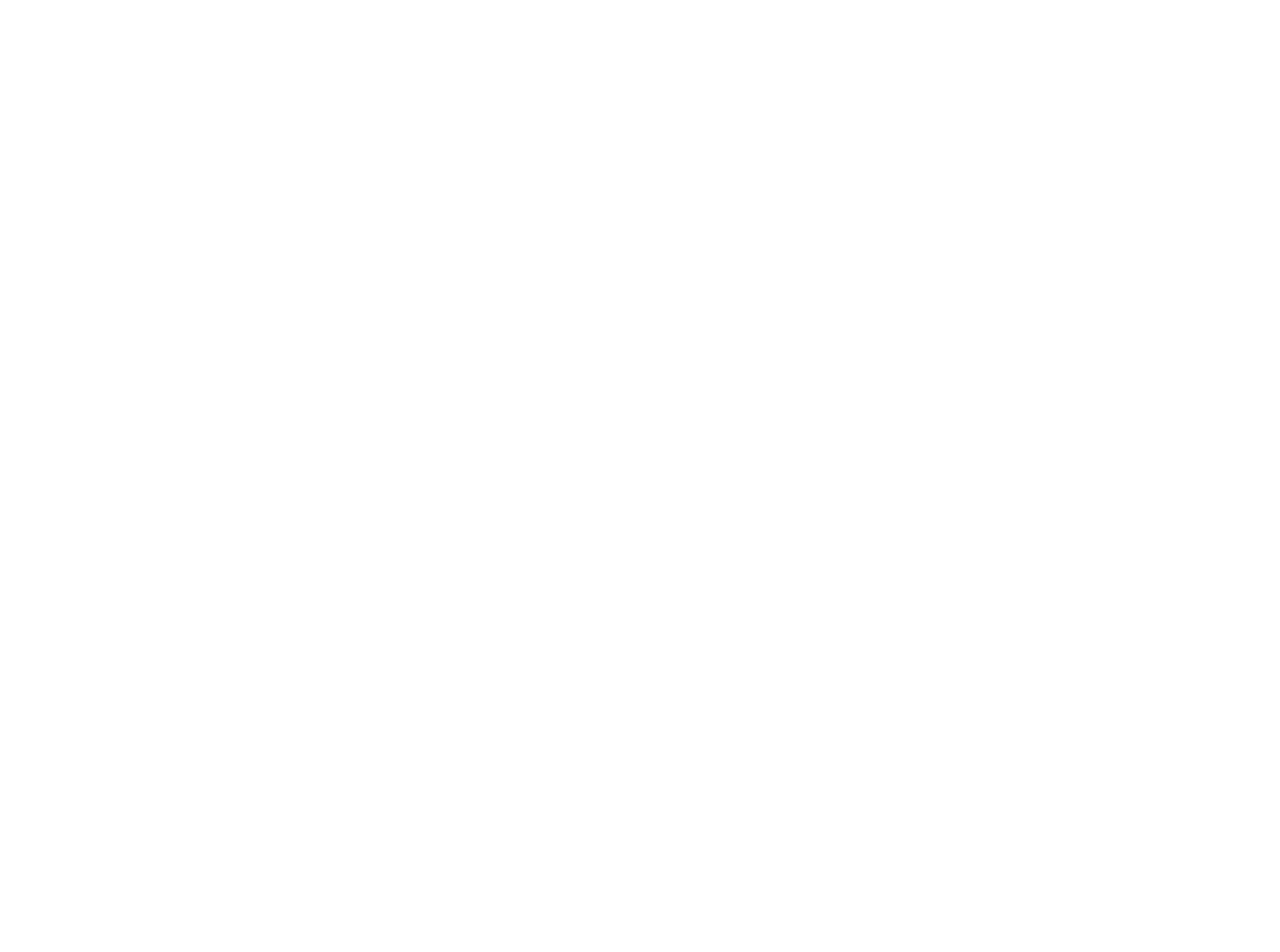
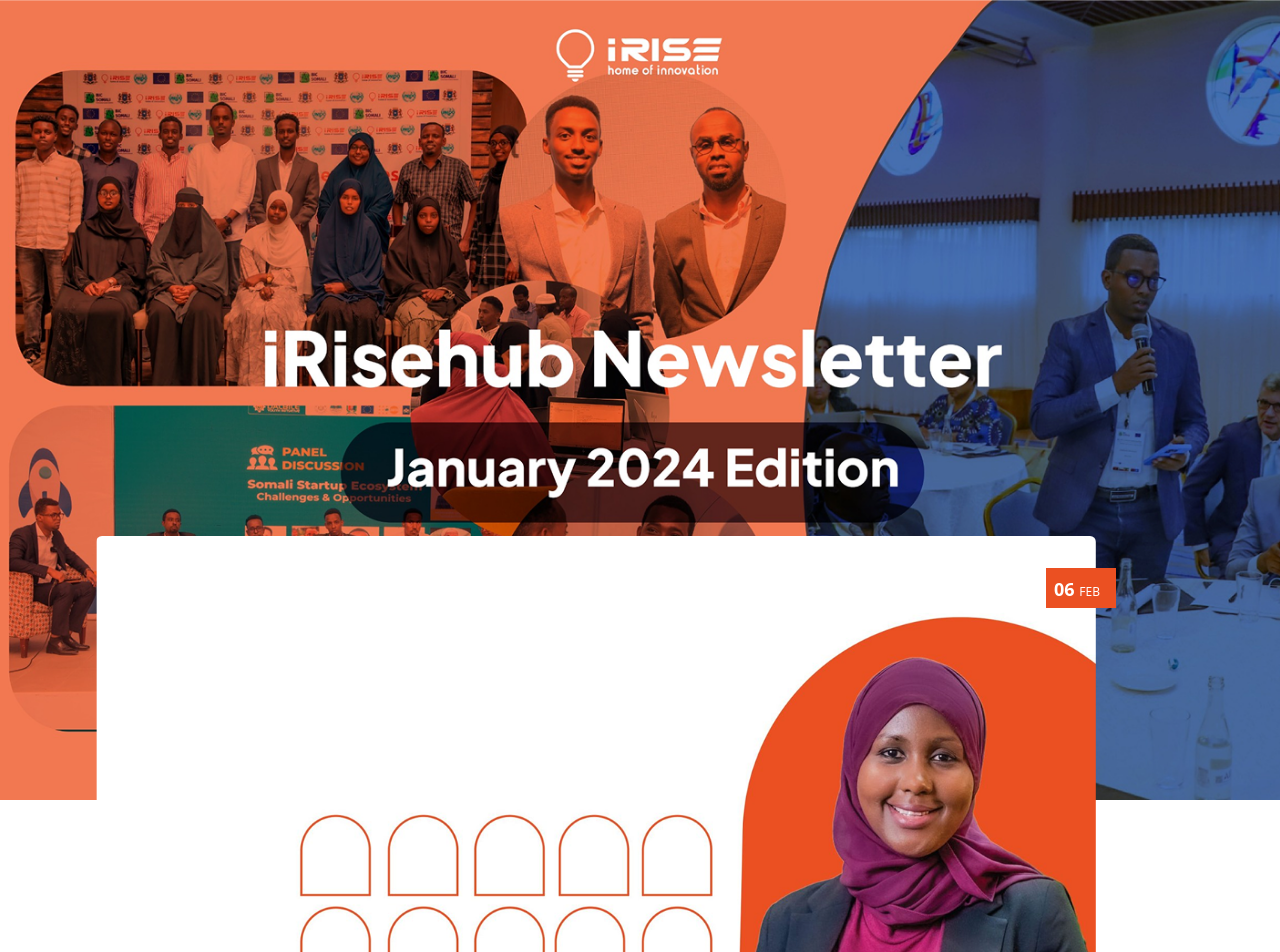
Before and after one commit to Rise-ICT-solution/iRisehub, a React (Vite) app in the folder frontend/: page /Events in a window 1280 px wide. Before the commit this address had no page. Shown: the top 952 px of the page. Before the commit the page ends 800 px from the top, so only its background shows below. Built offline with nearby package versions, Linux system fonts and the light colour scheme.

Commit message:
events wax laga qabtay

```diff
--- a/frontend/src/App.jsx
+++ b/frontend/src/App.jsx
@@ -1,10 +1,12 @@
 import { Route,Routes } from "react-router-dom";
 import Home from "./Pages/Home";
-import TestPages from "./Pages/Testing";
+// import TestPages from "./Pages/Testing";
+import Events from "./Pages/Community Pages/Events";
 function App (){
   return <Routes>
     <Route path="/" element={<Home />} />
-    <Route path="/test" element={<TestPages />} /> {/*This page line is only for testing */}
+    <Route path="/Events" element={<Events/>} />
+    {/* <Route path="/test" element={<TestPages />} /> This page line is only for testing */}
   </Routes>
 }
 export default App
--- /dev/null
+++ b/frontend/src/Components/EventsHero.jsx
@@ -0,0 +1,28 @@
+import kuul from "../Images/kuul.png"
+import Ai from "../Images/Ai.png"
+function EventsHero (){
+    return<div>
+            <div  className="h-screen relative w-full bg-cover p-12 bg-center"
+              style={{ backgroundImage: `url(${kuul})` }}>
+
+                {/* <div className="absolute inset-0 bg-gradient-to-t from-black/70 to-transparent"></div> */}
+                <div className="relative z-10 flex items-center justify-center h-full">
+                {/* <h1 className="text-white text-3xl mt-7 font-bold">Foods</h1> */}
+              </div>
+
+               </div>
+            <div  className="h-[500PX]  w-[1000px] ml-24 -mt-66 rounded-md relative  bg-cover p-12 bg-center"
+              style={{ backgroundImage: `url(${Ai})` }}>
+
+            <div className="w-[70px] z-20 h-[40px] absolute top-8 -right-5 bg-[#eb5022]"> <h1 className="text-[18px] items-center p-2 text-white font-bold">06 <span className="text-[12px] font-normal">FEB</span></h1> </div>
+
+
+               </div>
+               {/* <div className="relative flex justify-center">
+                <img className="h-[500px]  absolute -top-64 flex  rounded-md" src={Ai} alt="" />
+
+               </div> */}
+
+    </div>
+}
+export default EventsHero
--- a/frontend/src/Components/Impacts.jsx
+++ b/frontend/src/Components/Impacts.jsx
@@ -1,3 +1,4 @@
+
 function Impacts (){
     return <div className="font-poppins   text-white leading-[35px] mt-10   text-center  ">
         <div className="flex gap-2 items-end">
--- a/frontend/src/Pages/Community Pages/Events.jsx
+++ b/frontend/src/Pages/Community Pages/Events.jsx
@@ -0,0 +1,8 @@
+import EventsHero from "../../Components/EventsHero"
+function Events (){
+    return <div>
+        <EventsHero/>
+
+    </div>
+}
+export default Events
--- a/frontend/src/main.jsx
+++ b/frontend/src/main.jsx
@@ -6,7 +6,7 @@
 
 createRoot(document.getElementById('root')).render(
   <BrowserRouter>
-  <div>
+  <div  >
     <App />
   </div>
   </BrowserRouter>
```
Also changed, not shown: frontend/src/Images/Ai.png (added), frontend/src/Images/kuul.png (added).
